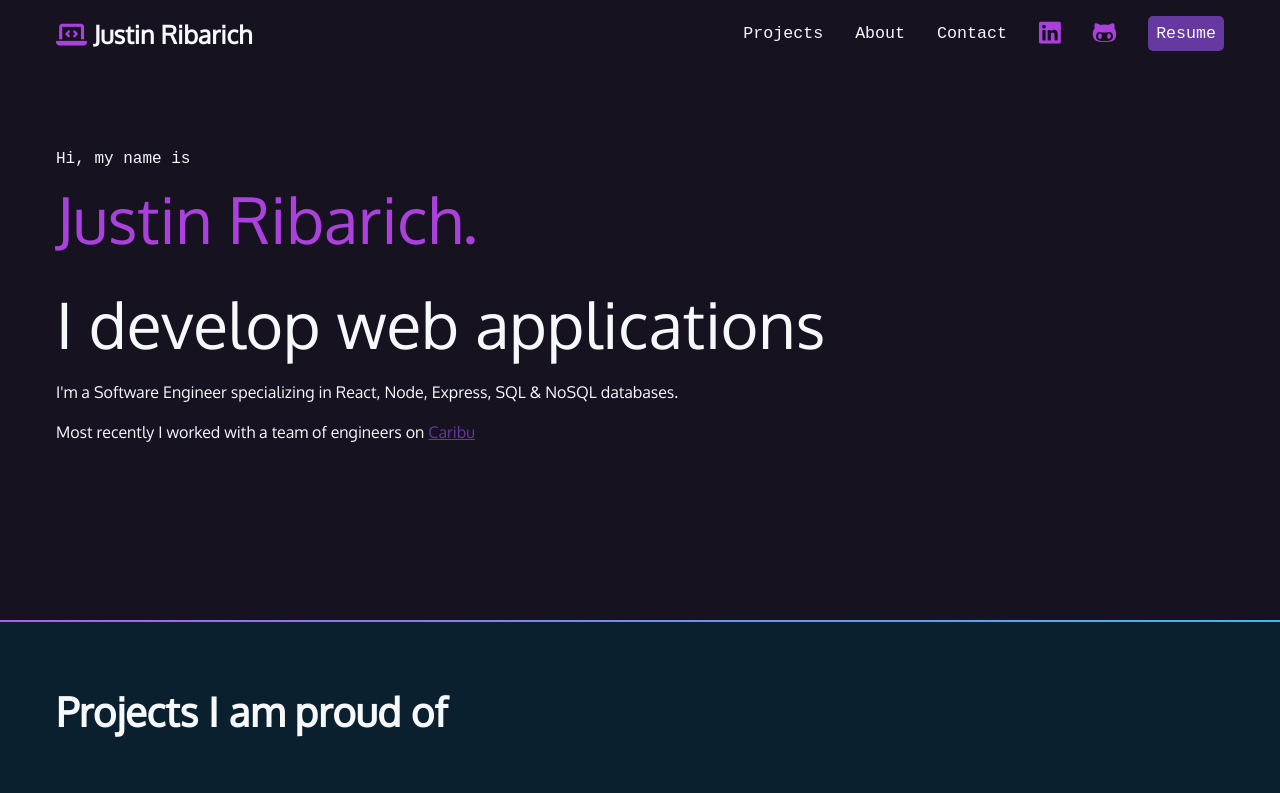
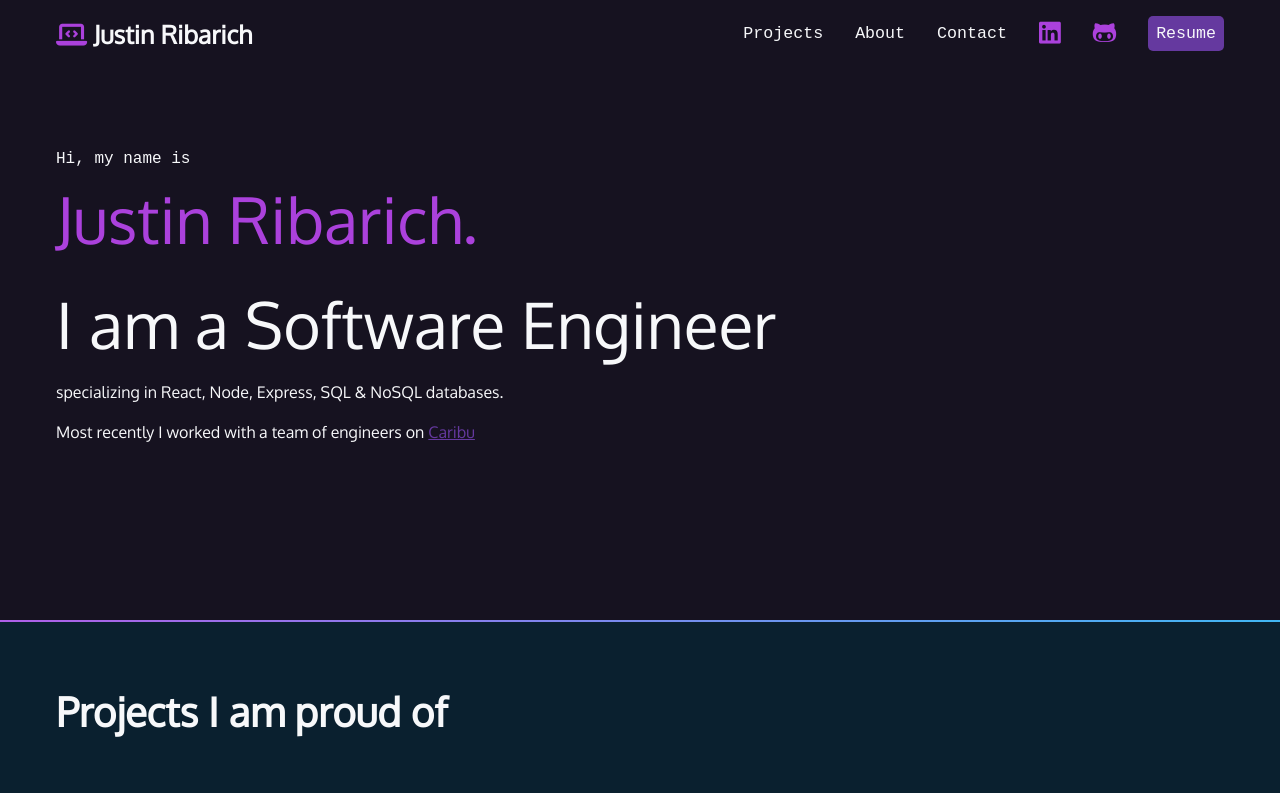
Before and after one commit to JustinRibs/PortfolioSite, a plain HTML site: page index.html in a window 1280 px wide. Shown: the top 793 px of the page. Drawn offline with Linux system fonts and the light colour scheme; a web font is replaced by a local one.

Commit message:
Changed header

```diff
--- a/index.html
+++ b/index.html
@@ -51,11 +51,8 @@
     </nav>
     <section id="intro">
       <p class="name">Hi, my name is <span>Justin Ribarich.</span></p>
-      <h2>I develop web applications</h2>
-      <p>
-        I'm a Software Engineer specializing in React, Node, Express, SQL &
-        NoSQL databases.
-      </p>
+      <h2>I am a Software Engineer</h2>
+      <p>specializing in React, Node, Express, SQL & NoSQL databases.</p>
       <p>
         Most recently I worked with a team of engineers on
         <a href="https://www.caribujs.com/">Caribu</a>
```
